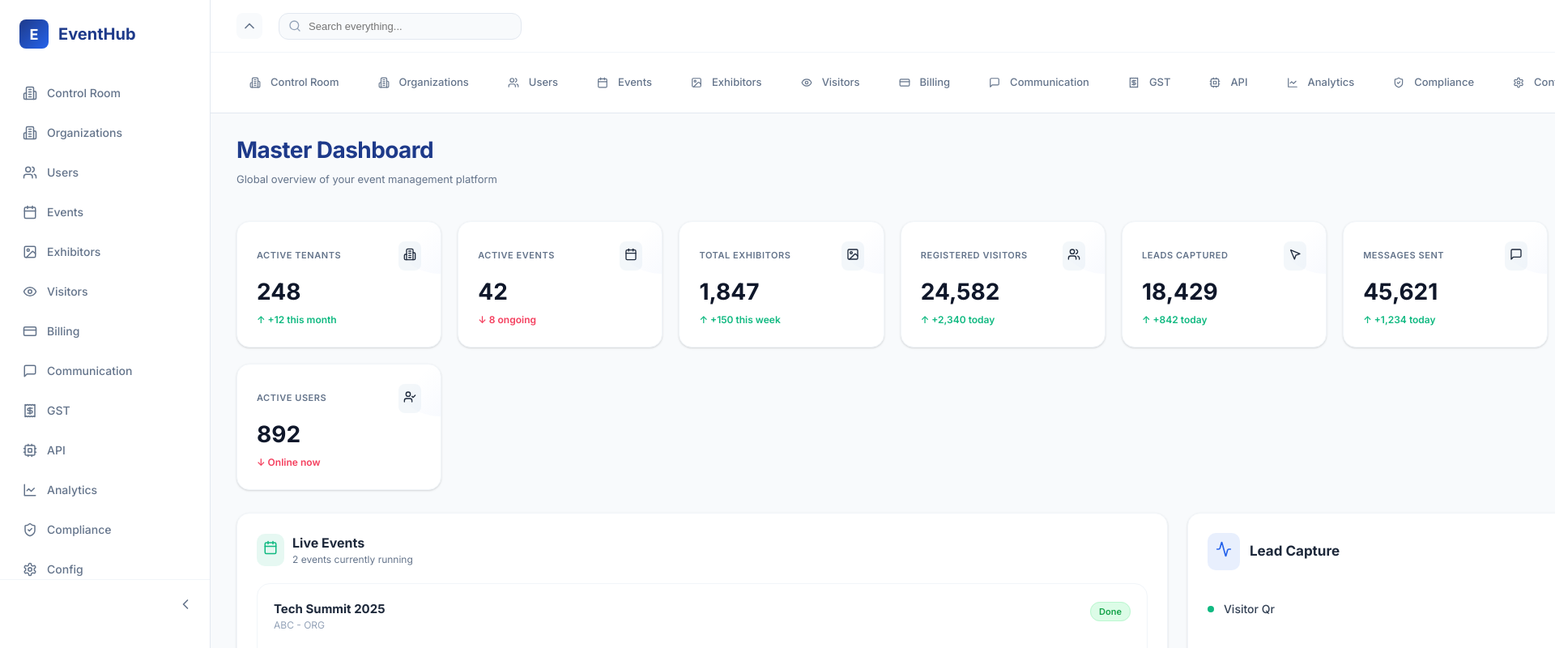
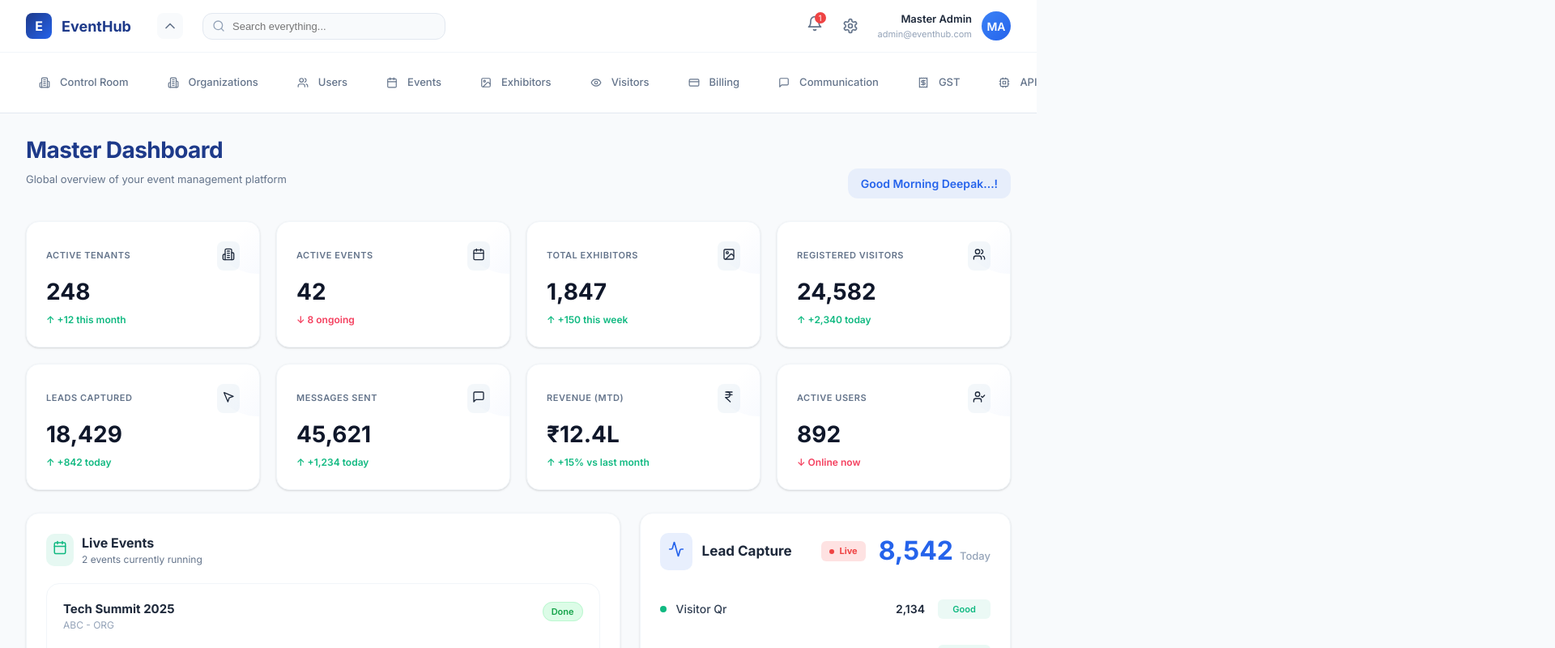
Before and after one commit to manideep-billiton-byte/expo, a React (Vite) app in the folder client/: page / in a window 1280 px wide. Shown: the top 800 px of the page at 81% size, 1920 px wide, since content can reach past the window. Built offline with nearby package versions, Linux system fonts and the light colour scheme.

Commit message:
Remove left sidebar and implement top-only navigation layout

```diff
--- a/client/src/components/Header.jsx
+++ b/client/src/components/Header.jsx
@@ -1,3 +1,4 @@
+import React from 'react';
 import {
     Search, Bell, Settings as SettingsIcon, ChevronDown,
     ChevronUp, Building2, Users, Calendar, Image, Eye,
@@ -34,7 +35,22 @@ const Header = ({ activeScreen = 'dashboard', onNavigate, isNavCollapsed, onTogg
     return (
         <div className="header-wrapper">
             <div className="header-main">
-                <div className="header-left" style={{ display: 'flex', alignItems: 'center', gap: '20px' }}>
+                <div className="header-left" style={{ display: 'flex', alignItems: 'center', gap: '24px' }}>
+                    <div className="logo" style={{ display: 'flex', alignItems: 'center', gap: '12px', marginRight: '8px' }}>
+                        <div style={{
+                            background: 'linear-gradient(135deg, #1e3a8a, #2563eb)',
+                            color: 'white',
+                            width: '32px',
+                            height: '32px',
+                            borderRadius: '8px',
+                            display: 'flex',
+                            alignItems: 'center',
+                            justifyContent: 'center',
+                            fontWeight: 'bold',
+                            fontSize: '16px'
+                        }}>E</div>
+                        <span style={{ fontWeight: 800, fontSize: '18px', color: '#1e3a8a' }}>EventHub</span>
+                    </div>
                     <div
                         onClick={onToggleNav}
                         style={{
--- a/client/src/components/Layout.jsx
+++ b/client/src/components/Layout.jsx
@@ -1,26 +1,17 @@
 import React, { useState, useEffect } from 'react';
-import Sidebar from './Sidebar';
 import Header from './Header';
 
 const Layout = ({ children, activeScreen, onNavigate }) => {
-    const [isSidebarCollapsed, setIsSidebarCollapsed] = useState(false);
     const [isTopNavCollapsed, setIsTopNavCollapsed] = useState(false);
 
     // Update CSS variables when toggle state changes
     useEffect(() => {
         const root = document.documentElement;
-        root.style.setProperty('--sidebar-width', isSidebarCollapsed ? '80px' : '260px');
         root.style.setProperty('--header-height', isTopNavCollapsed ? '64px' : '140px');
-    }, [isSidebarCollapsed, isTopNavCollapsed]);
+    }, [isTopNavCollapsed]);
 
     return (
         <div className="layout-wrapper">
-            <Sidebar
-                activeScreen={activeScreen}
-                onNavigate={onNavigate}
-                isCollapsed={isSidebarCollapsed}
-                onToggle={() => setIsSidebarCollapsed(!isSidebarCollapsed)}
-            />
             <div className="main-content">
                 <Header
                     activeScreen={activeScreen}
--- a/client/src/components/Sidebar.jsx
+++ /dev/null
@@ -1,87 +0,0 @@
-import {
-    Building2, Users, Calendar, Image, Eye, CreditCard,
-    MessageSquare, Receipt, Cpu, LineChart, ShieldCheck,
-    Settings, UserCheck, LifeBuoy, ChevronLeft, ChevronRight
-} from 'lucide-react';
-
-const NavItem = ({ icon: Icon, label, active = false, onClick, isCollapsed }) => (
-    <div
-        className={`nav-item ${active ? 'active' : ''}`}
-        onClick={onClick}
-        style={{ cursor: 'pointer', position: 'relative' }}
-        title={isCollapsed ? label : ''}
-    >
-        <Icon size={18} />
-        {!isCollapsed && <span>{label}</span>}
-    </div>
-);
-
-const Sidebar = ({ activeScreen = 'dashboard', onNavigate, isCollapsed, onToggle }) => {
-    const items = [
-        { icon: Building2, label: 'Control Room', screen: 'dashboard' },
-        { icon: Building2, label: 'Organizations', screen: 'tenants' },
-        { icon: Users, label: 'Users', screen: 'users' },
-        { icon: Calendar, label: 'Events', screen: 'events' },
-        { icon: Image, label: 'Exhibitors', screen: 'exhibitors' },
-        { icon: Eye, label: 'Visitors', screen: 'visitors' },
-        { icon: CreditCard, label: 'Billing', screen: 'billing' },
-        { icon: MessageSquare, label: 'Communication', screen: 'communication' },
-        { icon: Receipt, label: 'GST', screen: 'gst' },
-        { icon: Cpu, label: 'API', screen: 'api' },
-        { icon: LineChart, label: 'Analytics', screen: 'analytics' },
-        { icon: ShieldCheck, label: 'Compliance', screen: 'compliance' },
-        { icon: Settings, label: 'Config', screen: 'config' },
-        { icon: UserCheck, label: 'RBAC', screen: 'rbac' },
-        { icon: LifeBuoy, label: 'Support', screen: 'support' },
-    ];
-
-    return (
-        <div className="sidebar-nav">
-            <div className="sidebar-logo">
-                <div style={{
-                    background: 'linear-gradient(135deg, #1e3a8a, #2563eb)',
-                    color: 'white',
-                    width: '36px',
-                    height: '36px',
-                    minWidth: '36px',
-                    borderRadius: '8px',
-                    display: 'flex',
-                    alignItems: 'center',
-                    justifyContent: 'center',
-                    fontWeight: 'bold',
-                    fontSize: '18px'
-                }}>E</div>
-                {!isCollapsed && <span style={{ fontWeight: 800, fontSize: '20px', color: '#1e3a8a' }}>EventHub</span>}
-            </div>
-
-            <div className="nav-list">
-                {items.map((item, idx) => (
-                    <NavItem
-                        key={idx}
-                        icon={item.icon}
-                        label={item.label}
-                        active={activeScreen === item.screen}
-                        isCollapsed={isCollapsed}
-                        onClick={() => onNavigate && onNavigate(item.screen)}
-                    />
-                ))}
-            </div>
-
-            <div
-                onClick={onToggle}
-                style={{
-                    padding: '20px',
-                    display: 'flex',
-                    justifyContent: isCollapsed ? 'center' : 'flex-end',
-                    cursor: 'pointer',
-                    borderTop: '1px solid #f1f5f9',
-                    color: '#64748b'
-                }}
-            >
-                {isCollapsed ? <ChevronRight size={20} /> : <ChevronLeft size={20} />}
-            </div>
-        </div>
-    );
-};
-
-export default Sidebar;
--- a/client/src/index.css
+++ b/client/src/index.css
@@ -33,7 +33,6 @@ body {
 
 /* Layout Variables */
 :root {
-    --sidebar-width: 260px;
     --header-height: 140px;
     --transition-speed: 0.3s;
 }
@@ -41,34 +40,18 @@ body {
 /* Layout Wrapper */
 .layout-wrapper {
     display: flex;
+    flex-direction: column;
     min-height: 100vh;
     width: 100%;
     background-color: #f8fafc;
 }
 
-/* Sidebar Navigation */
-.sidebar-nav {
-    width: var(--sidebar-width);
-    height: 100vh;
-    background: white;
-    border-right: 1px solid #e2e8f0;
-    display: flex;
-    flex-direction: column;
-    position: fixed;
-    left: 0;
-    top: 0;
-    z-index: 100;
-    padding: 24px 0;
-    transition: width var(--transition-speed) ease;
-}
-
 .main-content {
     flex: 1;
-    margin-left: var(--sidebar-width);
+    margin-left: 0;
     min-height: 100vh;
     display: flex;
     flex-direction: column;
-    transition: margin-left var(--transition-speed) ease;
 }
 
 /* Header & Top Nav */
```
